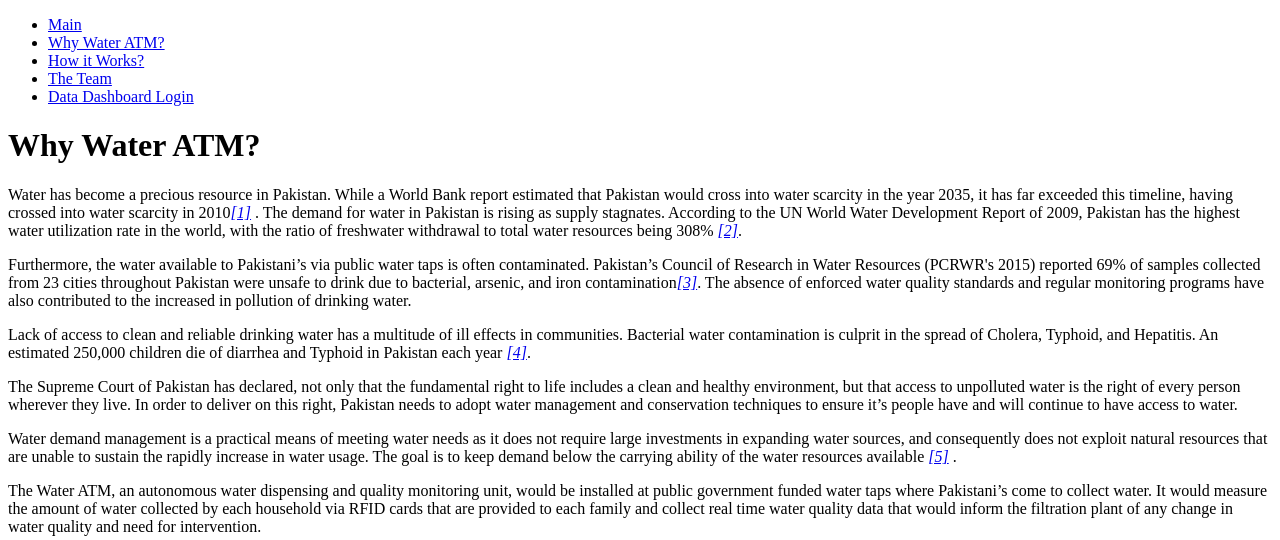
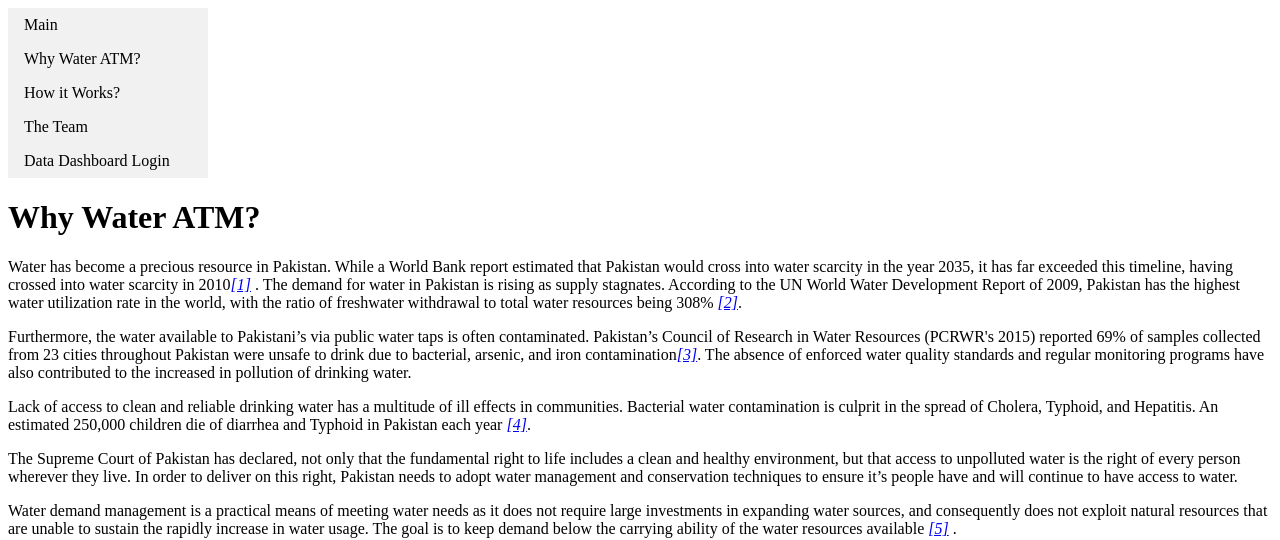
Before and after one commit to Sabah-pirani/sabah-pirani.github.io, a plain HTML site: page water-atm.html in a window 1280 px wide. Shown: the top 540 px of the page. Drawn offline with Linux system fonts and the light colour scheme.

Commit message:
Add files via upload

```diff
--- a/water-atm.html
+++ b/water-atm.html
@@ -4,16 +4,17 @@
     <meta charset="UTF-8">
     <meta name="viewport" content="width=, initial-scale=1.0">
     <meta http-equiv="X-UA-Compatible" content="ie=edge">
-    <title>Water ATM Website</title>
+    <link rel="stylesheet" type="text/css" href="/CSS/styles.css">
+    <title>Water ATM </title>
 </head>
 <body>
     <header>
         <nav>
             <ul>
-                <li><a href="/index">Main</a></li>
-                <li><a href="/water-atm">Why Water ATM?</a></li>
-                <li><a href="/how-it-works">How it Works?</a></li>
-                <li><a href="/the-team">The Team</a></li>
+                <li><a href="/index.html">Main</a></li>
+                <li><a href="/water-atm.html">Why Water ATM?</a></li>
+                <li><a href="/how-it-works.html">How it Works?</a></li>
+                <li><a href="/the-team.html">The Team</a></li>
                 <li><a href="#" target=_blank>Data Dashboard Login</a></li>
 
             </ul>
```
Also changed, not shown: how-it-works.html (+1 -0 lines), the-team.html (+1 -0 lines).
